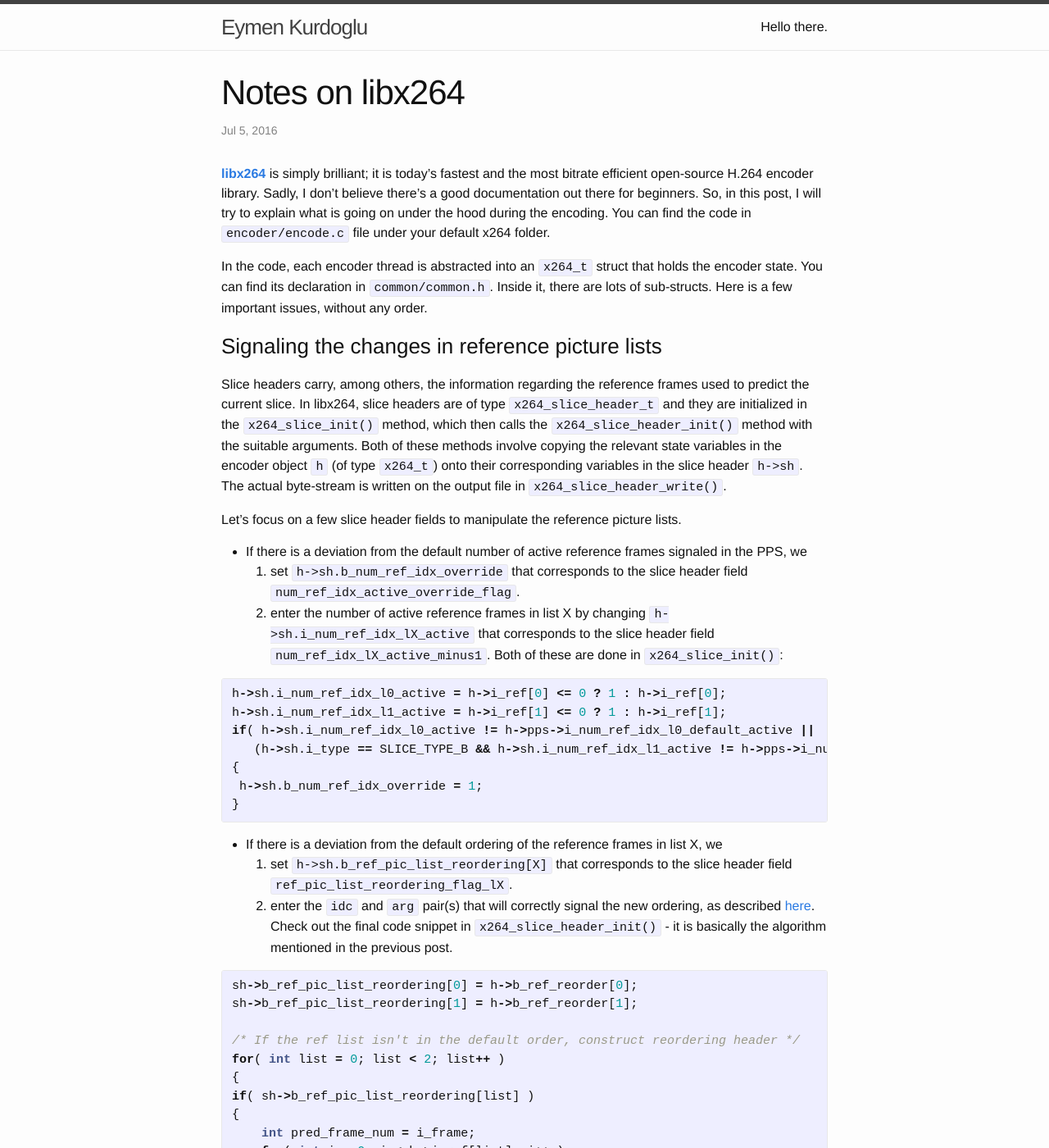
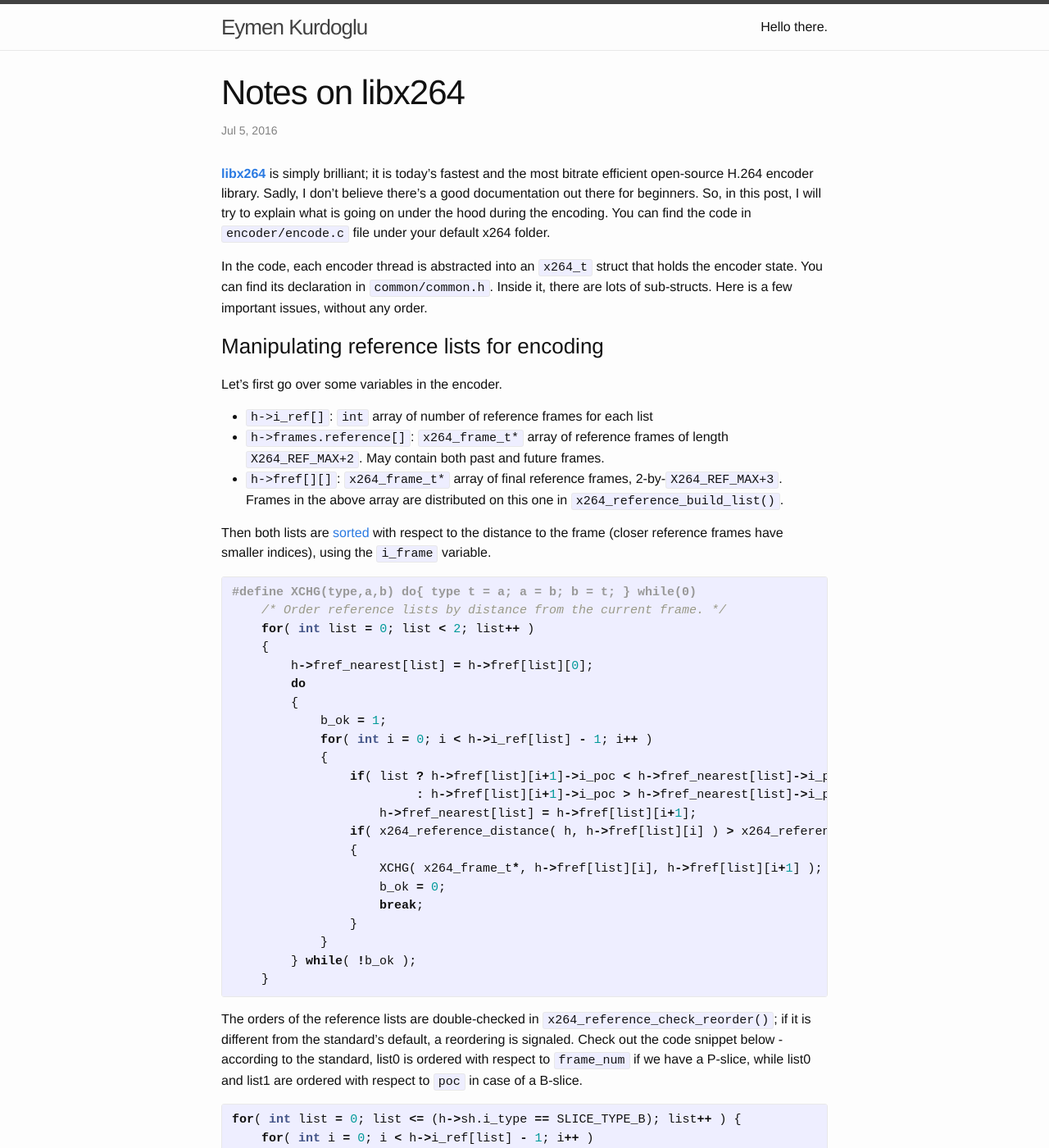
Before and after one commit to eymenkurdoglu/eymenkurdoglu.github.io, a Jekyll site: the page built from _posts/2016-07-05-x264.md, in a window 1280 px wide and 1400 px high. Shown: the whole window at 82% size. Built offline with Jekyll 4.4.1, drawn with Linux system fonts in a browser that asks for light colours; some of the changed text lies outside the part shown.

Commit message:
xplainingx264

```diff
--- a/_posts/2016-07-01-hierp-one.md
+++ b/_posts/2016-07-01-hierp-one.md
@@ -78,9 +78,3 @@ Finally, we can mark a reference picture as *short-term*, *long-term* or *unused
 | 6 | mark this picture long-term |
 
 So if we
-
-## How does x264 do it?
-
-* In <code>x264_slice_init</code> function, the number of active reference frames for the current slice are determined simply by <code>h->sh.i_num_ref_idx_l0_active = h->i_ref[0]</code>.
-* If <code>h->sh.i_num_ref_idx_l0_active != h->pps->i_num_ref_idx_l0_default_active</code>, then <code>h->sh.b_num_ref_idx_override</code> is set. It is then written onto the byte-stream in the <code>x264_slice_header_write</code> function.
-* In <code>x264_reference_check_reorder</code> function, in case of a P-slice (check <code>h->sh.i_type</code>), <code>frame_num</code> values of the frames in list0 are checked to see if they are descending. Otherwise, we set <code>h->b_ref_reorder[list] = 1</code>.
--- a/_posts/2016-07-05-x264.md
+++ b/_posts/2016-07-05-x264.md
@@ -7,56 +7,14 @@ date: 2016-07-05
 
 In the code, each encoder thread is abstracted into an `x264_t` struct that holds the encoder state. You can find its declaration in `common/common.h`. Inside it, there are lots of sub-structs. Here is a few important issues, without any order.
 
-### Signaling the changes in reference picture lists
+### Manipulating reference lists for encoding
 
-Slice headers carry, among others, the information regarding the reference frames used to predict the current slice. In libx264, slice headers are of type `x264_slice_header_t` and they are initialized in the `x264_slice_init()` method, which then calls the `x264_slice_header_init()` method with the suitable arguments. Both of these methods involve copying the relevant state variables in the encoder object `h` (of type `x264_t`) onto their corresponding variables in the slice header `h->sh`. The actual byte-stream is written on the output file in `x264_slice_header_write()`.
+Let's first go over some variables in the encoder.
+* `h->i_ref[]`: `int` array of number of reference frames for each list
+* `h->frames.reference[]`: `x264_frame_t*` array of reference frames of length `X264_REF_MAX+2`. May contain both past and future frames.
+* `h->fref[][]`: `x264_frame_t*` array of final reference frames, 2-by-`X264_REF_MAX+3`. Frames in the above array are distributed on this one in `x264_reference_build_list()`.
 
-Let's focus on a few slice header fields to manipulate the reference picture lists.
-
-* If there is a deviation from the default number of active reference frames signaled in the PPS, we
-1. set `h->sh.b_num_ref_idx_override` that corresponds to the slice header field `num_ref_idx_active_override_flag`.
-2. enter the number of active reference frames in list X by changing `h->sh.i_num_ref_idx_lX_active` that corresponds to the slice header field  `num_ref_idx_lX_active_minus1`.
-Both of these are done in `x264_slice_init()`:
-
-{% highlight c %}
-h->sh.i_num_ref_idx_l0_active = h->i_ref[0] <= 0 ? 1 : h->i_ref[0];
-h->sh.i_num_ref_idx_l1_active = h->i_ref[1] <= 0 ? 1 : h->i_ref[1];
-if( h->sh.i_num_ref_idx_l0_active != h->pps->i_num_ref_idx_l0_default_active ||
-   (h->sh.i_type == SLICE_TYPE_B && h->sh.i_num_ref_idx_l1_active != h->pps->i_num_ref_idx_l1_default_active) )
-{
- h->sh.b_num_ref_idx_override = 1;
-}
-{% endhighlight %}
-
-* If there is a deviation from the default ordering of the reference frames in list X, we
-1. set `h->sh.b_ref_pic_list_reordering[X]` that corresponds to the slice header field `ref_pic_list_reordering_flag_lX`.
-2. enter the `idc` and `arg` pair(s) that will correctly signal the new ordering, as described [here]({% post_url 2016-07-01-hierp-one %}).
-Check out the final code snippet in `x264_slice_header_init()` - it is basically the algorithm mentioned in the previous post.
-
-{% highlight c %}
-sh->b_ref_pic_list_reordering[0] = h->b_ref_reorder[0];
-sh->b_ref_pic_list_reordering[1] = h->b_ref_reorder[1];
-
-/* If the ref list isn't in the default order, construct reordering header */
-for( int list = 0; list < 2; list++ )
-{
-if( sh->b_ref_pic_list_reordering[list] )
-{
-    int pred_frame_num = i_frame;
-    for( int i = 0; i < h->i_ref[list]; i++ )
-    {
-        int diff = h->fref[list][i]->i_frame_num - pred_frame_num;
-        sh->ref_pic_list_order[list][i].idc = ( diff > 0 );
-        sh->ref_pic_list_order[list][i].arg = (abs(diff) - 1) & ((1 << sps->i_log2_max_frame_num) - 1);
-        pred_frame_num = h->fref[list][i]->i_frame_num;
-    }
-}
-}
-{% endhighlight %}
-
-### Reference lists
-
-Final reference lists are created in `x264_reference_build_list()`, before encoding each frame, by simply copying the contents of `h->frames.reference` array into the appropriate `h->fref` reference list in `h`. Then both lists are [sorted](https://en.wikipedia.org/wiki/Bubble_sort) with respect to the distance to the frame (closer reference frames have smaller indices), using the `i_frame` variable.
+Then both lists are [sorted](https://en.wikipedia.org/wiki/Bubble_sort) with respect to the distance to the frame (closer reference frames have smaller indices), using the `i_frame` variable.
 
 {% highlight c %}
 #define XCHG(type,a,b) do{ type t = a; a = b; b = t; } while(0)
@@ -100,3 +58,50 @@ for( int list = 0; list <= (h->sh.i_type == SLICE_TYPE_B); list++ ) {
     }
 }
 {% endhighlight %}
+
+### Signaling the changes in reference picture lists
+
+Slice headers carry, among others, the information regarding the reference frames used to predict the current slice. In libx264, slice headers are of type `x264_slice_header_t` and they are initialized in the `x264_slice_init()` method, which then calls the `x264_slice_header_init()` method with the suitable arguments. Both of these methods involve copying the relevant state variables in the encoder object `h` (of type `x264_t`) onto their corresponding variables in the slice header `h->sh`. The actual byte-stream is written on the output file in `x264_slice_header_write()`.
+
+Let's go over the slice header fields that signal the changes in the reference picture lists:
+
+* If there is a deviation from the default number of active reference frames signaled in the PPS, we
+1. set `h->sh.b_num_ref_idx_override` that corresponds to the slice header field `num_ref_idx_active_override_flag`.
+2. enter the number of active reference frames in list X by changing `h->sh.i_num_ref_idx_lX_active` that corresponds to the slice header field  `num_ref_idx_lX_active_minus1`.
+Both of these are done in `x264_slice_init()`:
+
+{% highlight c %}
+h->sh.i_num_ref_idx_l0_active = h->i_ref[0] <= 0 ? 1 : h->i_ref[0];
+h->sh.i_num_ref_idx_l1_active = h->i_ref[1] <= 0 ? 1 : h->i_ref[1];
+if( h->sh.i_num_ref_idx_l0_active != h->pps->i_num_ref_idx_l0_default_active ||
+   (h->sh.i_type == SLICE_TYPE_B && h->sh.i_num_ref_idx_l1_active != h->pps->i_num_ref_idx_l1_default_active) )
+{
+ h->sh.b_num_ref_idx_override = 1;
+}
+{% endhighlight %}
+
+* If there is a deviation from the default ordering of the reference frames in list X, we
+1. set `h->sh.b_ref_pic_list_reordering[X]` that corresponds to the slice header field `ref_pic_list_reordering_flag_lX`.
+2. enter the `idc` and `arg` pair(s) that will correctly signal the new ordering, as described [here]({% post_url 2016-07-01-hierp-one %}).
+Check out the final code snippet in `x264_slice_header_init()` - it is basically the algorithm mentioned in the previous post.
+
+{% highlight c %}
+sh->b_ref_pic_list_reordering[0] = h->b_ref_reorder[0];
+sh->b_ref_pic_list_reordering[1] = h->b_ref_reorder[1];
+
+/* If the ref list isn't in the default order, construct reordering header */
+for( int list = 0; list < 2; list++ )
+{
+if( sh->b_ref_pic_list_reordering[list] )
+{
+    int pred_frame_num = i_frame;
+    for( int i = 0; i < h->i_ref[list]; i++ )
+    {
+        int diff = h->fref[list][i]->i_frame_num - pred_frame_num;
+        sh->ref_pic_list_order[list][i].idc = ( diff > 0 );
+        sh->ref_pic_list_order[list][i].arg = (abs(diff) - 1) & ((1 << sps->i_log2_max_frame_num) - 1);
+        pred_frame_num = h->fref[list][i]->i_frame_num;
+    }
+}
+}
+{% endhighlight %}
```
